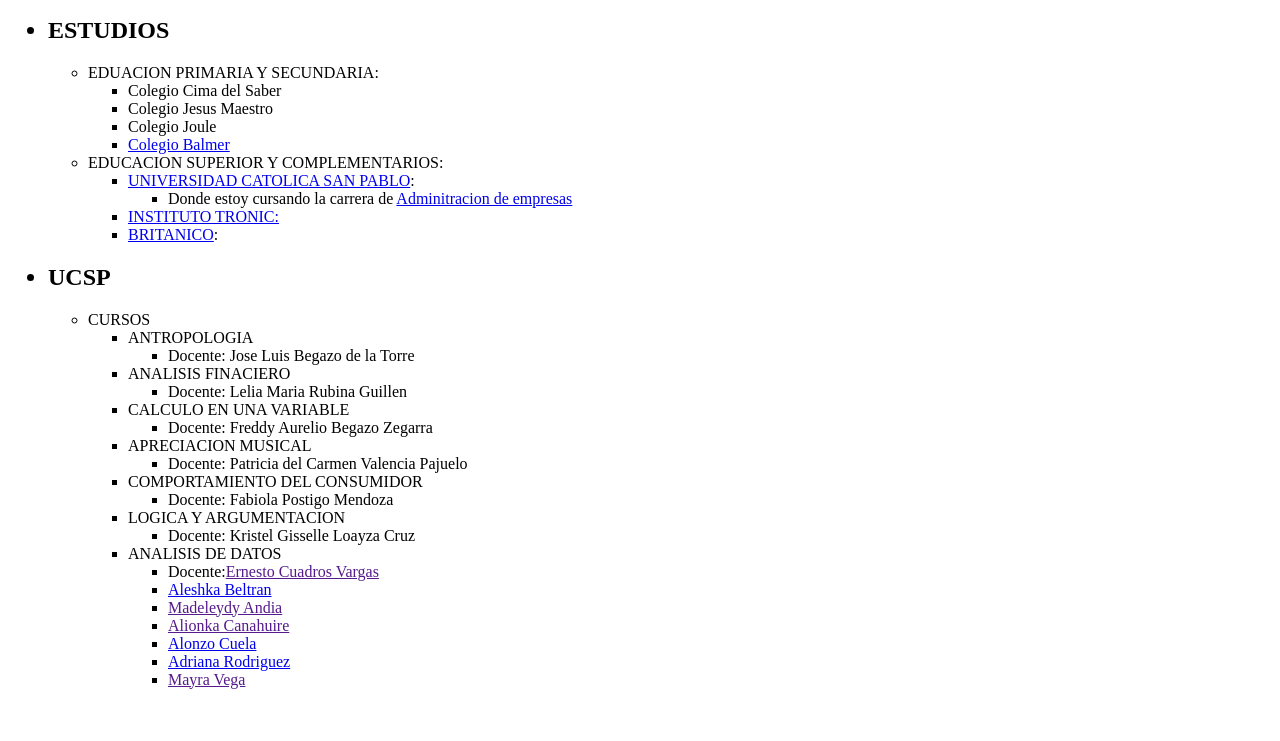
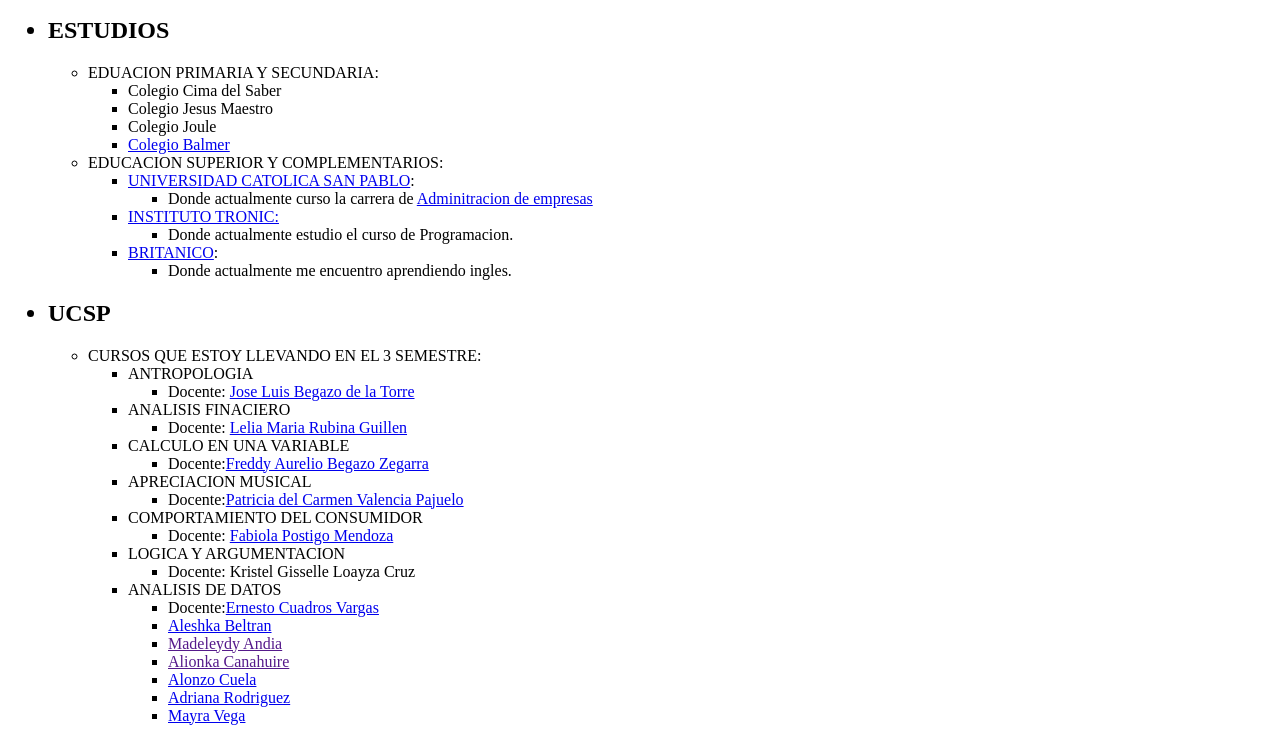
Before and after one commit to EmilyCondoriH/EmilyCondoriH.github.io, a plain HTML site: page index.html in a window 1280 px wide. Shown: the part 149-890 px from the top of the page. Before the commit the page ends 854 px from the top, so only its background shows below. Drawn offline with Linux system fonts and the light colour scheme.

Commit message:
index.html

```diff
--- a/index.html
+++ b/index.html
@@ -44,36 +44,41 @@
             <li>EDUCACION SUPERIOR Y COMPLEMENTARIOS:</li>
                 <ul>
                     <li><a href="https://ucsp.edu.pe/" target="_blank">UNIVERSIDAD CATOLICA SAN PABLO</a>:</li>
-                    <ul><li>Donde estoy cursando la carrera de <a href="https://ucsp.edu.pe/carreras/administracion-negocios/">Adminitracion de empresas</a></li></ul>
+                    <ul>
+                      <li>Donde actualmente curso la carrera de <a href="https://ucsp.edu.pe/carreras/administracion-negocios/">Adminitracion de empresas</a></li></ul>
                     <li><a href="https://www.facebook.com/TRONICCORPORATION">INSTITUTO TRONIC:</a></li>
+                    <ul>
+                      <li>Donde actualmente estudio el curso de Programacion.</li></ul>
                     <li><a href="https://britanico.edu.pe/" target="_blank">BRITANICO</a>:</li>
+                    <ul>
+                      <li>Donde actualmente me encuentro aprendiendo ingles.</li></ul>
                 </ul>
           </ul>
         </li>
         <h2><li>UCSP</li></h2>
             <ul>
-                <li>CURSOS</li>
+                <li>CURSOS QUE ESTOY LLEVANDO EN EL 3 SEMESTRE:</li>
                    <ul>
                     <li>ANTROPOLOGIA</li>
                     <ul>
-                      <li>Docente: Jose Luis Begazo de la Torre</li></ul>
+                      <li>Docente: <a href="https://www.linkedin.com/in/jos%C3%A9-luis-begazo-de-latorre-99b53959/">Jose Luis Begazo de la Torre</a></li></ul>
 
                     <li>ANALISIS FINACIERO</li>
                     <ul>
-                      <li>Docente: Lelia Maria Rubina Guillen</li></ul>
+                      <li>Docente: <a href="https://www.linkedin.com/in/lelia-rubina-27939889/">Lelia Maria Rubina Guillen</a></li></ul>
 
                     <li>CALCULO EN UNA VARIABLE</li>
                     <ul>
-                      <li>Docente: Freddy Aurelio Begazo Zegarra</li></ul>
+                      <li>Docente:<a href="https://www.linkedin.com/in/freddy-begazo-947a154a/">Freddy Aurelio Begazo Zegarra</a></li></ul>
 
                     <li>APRECIACION MUSICAL</li>
                     <ul>
-                      <li>Docente: Patricia del Carmen Valencia Pajuelo</li>
+                      <li>Docente:<a href="https://www.linkedin.com/in/patricia-valencia-pajuelo-4a30902ab/">Patricia del Carmen Valencia Pajuelo</a></li>
                     </ul>
 
                     <li>COMPORTAMIENTO DEL CONSUMIDOR</li>
                     <ul>
-                      <li>Docente: Fabiola Postigo Mendoza</li></ul>
+                      <li>Docente: <a href="https://www.linkedin.com/in/fabiola-postigo-99996b3b/">Fabiola Postigo Mendoza</a></li></ul>
 
                     <li>LOGICA Y ARGUMENTACION</li>
                     <ul>
@@ -81,13 +86,13 @@
 
                     <li>ANALISIS DE DATOS</li>
                     <ul>
-                      <li>Docente:<a href="">Ernesto Cuadros Vargas</a></li>
+                      <li>Docente:<a href="https://www.linkedin.com/in/ecuadrosv/">Ernesto Cuadros Vargas</a></li>
                       <li><a href="https://aleshka18.github.io/aleshkabeltran/">Aleshka Beltran</a></li>
                       <li><a href="">Madeleydy Andia</a></li>
                       <li><a href="">Alionka Canahuire</a></li>
                       <li><a href="https://dnursaurio.github.io">Alonzo Cuela</a></li>
                       <li><a href="https://adrianarz7.github.io/AdrianaRz.github.io/">Adriana Rodriguez</a></li>
-                      <li><a href="">Mayra Vega</a></li>
+                      <li><a href="https://grecid13.github.io/Pagina-de-Grecia-/">Mayra Vega</a></li>
                     </ul>
                 </ul>
             </ul>
```
